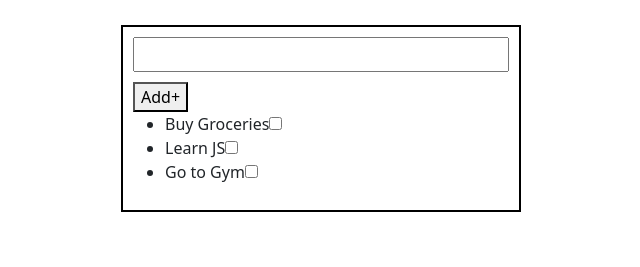
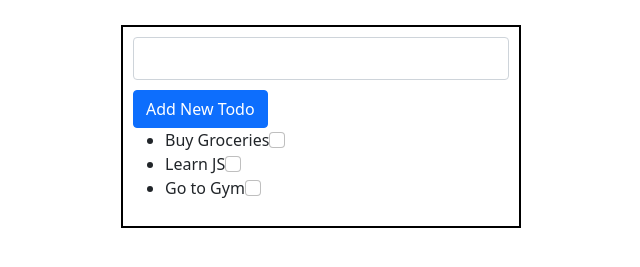
Before and after one commit to sjotwani94/GFG-full-stack-development, a plain HTML site: page Todo-List/index.html in a window 1280 px wide. Shown: the part 53-320 px from the top of the page, without its empty margins (319-959 px from the left). Drawn offline with nearby package versions, Linux system fonts and the light colour scheme.

Commit message:
Minor UI Enhancements

```diff
--- a/Todo-List/app.js
+++ b/Todo-List/app.js
@@ -1,5 +1,6 @@
 const form = document.querySelector('#form');
 const list = document.querySelector('#list');
+const input = document.getElementById('todo-inp');
 
 class TodoList {
     constructor(todos) {
@@ -21,6 +22,7 @@ class TodoList {
             const li = document.createElement('li');
             const checkbox = document.createElement('input');
             checkbox.setAttribute('type', 'checkbox');
+            checkbox.setAttribute('class', 'form-check-input');
 
             li.innerText = todo.task;
             li.append(checkbox);
@@ -66,4 +68,5 @@ form.addEventListener('submit', function (event) {
     const todoText = form.elements[0].value;
     console.log(todoText);
     myTodoList.addTodo(todoText);
+    input.value = '';
 });
--- a/Todo-List/index.html
+++ b/Todo-List/index.html
@@ -13,8 +13,8 @@
 
     <section>
         <form id="form">
-            <input type="text" id="todo-inp">
-            <button id="add-btn">Add+</button>
+            <input type="text" class="form-control" id="todo-inp">
+            <button id="add-btn" class="btn btn-primary">Add New Todo</button>
         </form>
 
         <ul id="list"></ul>
```
